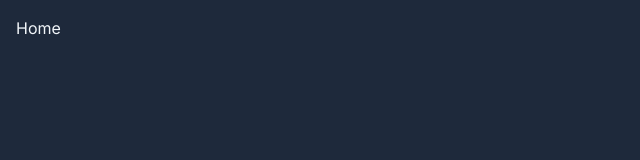
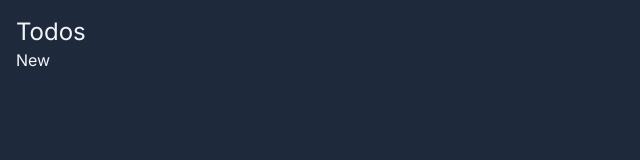
Before and after one commit to VikashPR/nextjs-trace-mosh-yt, a Next.js app: page /home in a window 1280 px wide. Shown: the top 160 px of the page, without its empty margins (0-640 px from the left). Built offline with nearby package versions, Linux system fonts and the light colour scheme.

Commit message:
Add header with Todos and New link

```diff
--- a/app/home/page.tsx
+++ b/app/home/page.tsx
@@ -1,8 +1,14 @@
 import React from 'react'
+import Link from 'next/link'
 
 const Home = () => {
   return (
-    <div>Home</div>
+    <>
+    <header>
+        <h1 className="text-2xl">Todos</h1>
+        <Link href="/new">New</Link>
+    </header>
+    </>
   )
 }
 
```
